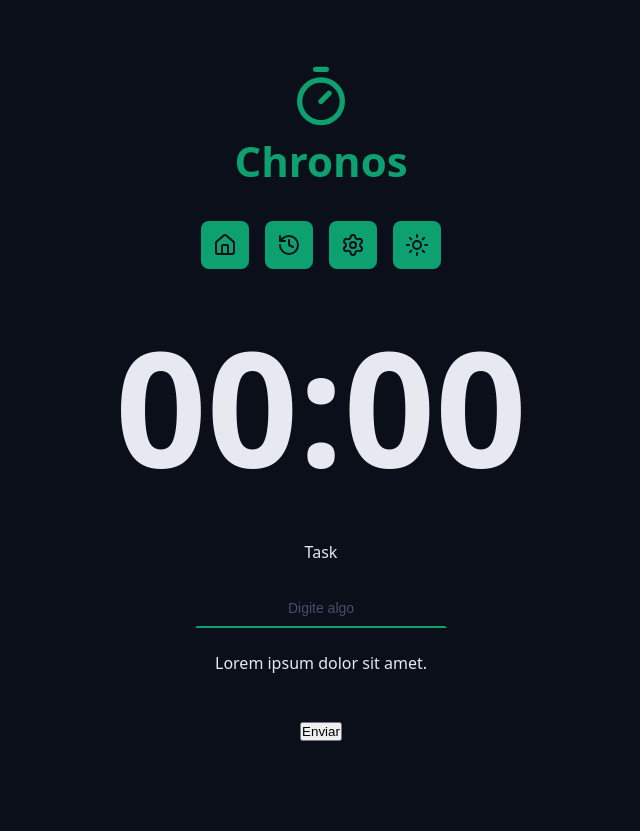
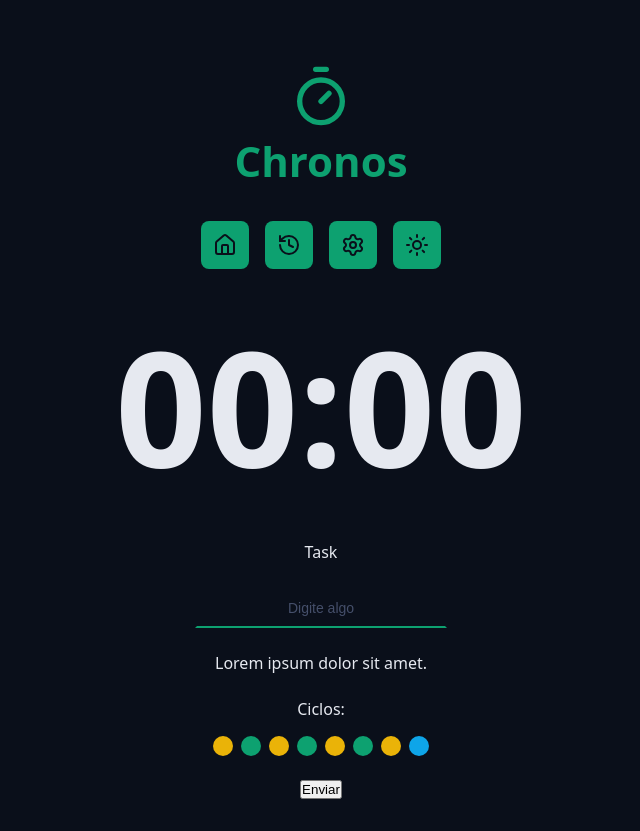
Before and after one commit to leolousa/chronos-pomodoro, a React app: page / in a window 1280 px wide. Shown: the whole page, without its empty margins (319-959 px from the left). Before the commit the page ends 800 px from the top, so only its background shows below. Built offline with nearby package versions, Linux system fonts and the light colour scheme; the HTML template or start-up script is replaced by a standard one.

Commit message:
Criando o componente Cycles

```diff
--- a/src/App.tsx
+++ b/src/App.tsx
@@ -5,6 +5,7 @@
 import { Menu } from './components/Menu'
 import { CountDown } from './components/CountDown'
 import { DefautInput } from './components/DefaultInput'
+import { Cycles } from './components/Cycles/Cycles'
 
 export function App() {
   return (
@@ -33,7 +34,9 @@
             <p>Lorem ipsum dolor sit amet.</p>
           </div>
 
-          <div className='formRow'></div>
+          <div className='formRow'>
+            <Cycles />
+          </div>
 
           <div className='formRow'>
             <button>Enviar</button>
--- /dev/null
+++ b/src/components/Cycles/Cycles.tsx
@@ -0,0 +1,19 @@
+import styles from './styles.module.css'
+
+export function Cycles() {
+  return (
+    <div className={styles.cycles}>
+      <span>Ciclos:</span>
+      <div className={styles.cycleDots}>
+        <span className={`${styles.cycleDot} ${styles.workTime}`}></span>
+        <span className={`${styles.cycleDot} ${styles.shortBreakTime}`}></span>
+        <span className={`${styles.cycleDot} ${styles.workTime}`}></span>
+        <span className={`${styles.cycleDot} ${styles.shortBreakTime}`}></span>
+        <span className={`${styles.cycleDot} ${styles.workTime}`}></span>
+        <span className={`${styles.cycleDot} ${styles.shortBreakTime}`}></span>
+        <span className={`${styles.cycleDot} ${styles.workTime}`}></span>
+        <span className={`${styles.cycleDot} ${styles.longBreakTime}`}></span>
+      </div>
+    </div>
+  )
+}
--- /dev/null
+++ b/src/components/Cycles/styles.module.css
@@ -0,0 +1,31 @@
+.cycles {
+  display: flex;
+  flex-direction: column;
+  align-items: center;
+  justify-content: center;
+  gap: 1.6rem;
+}
+
+.cycleDots {
+  display: flex;
+  gap: 0.8rem;
+}
+
+.cycleDot {
+  width: 2rem;
+  height: 2rem;
+  background-color: var(--primary);
+  border-radius: 50%;
+}
+
+.workTime {
+  background: var(--warning);
+}
+
+.shortBreakTime {
+  background: var(--primary);
+}
+
+.longBreakTime {
+  background: var(--info);
+}
```
